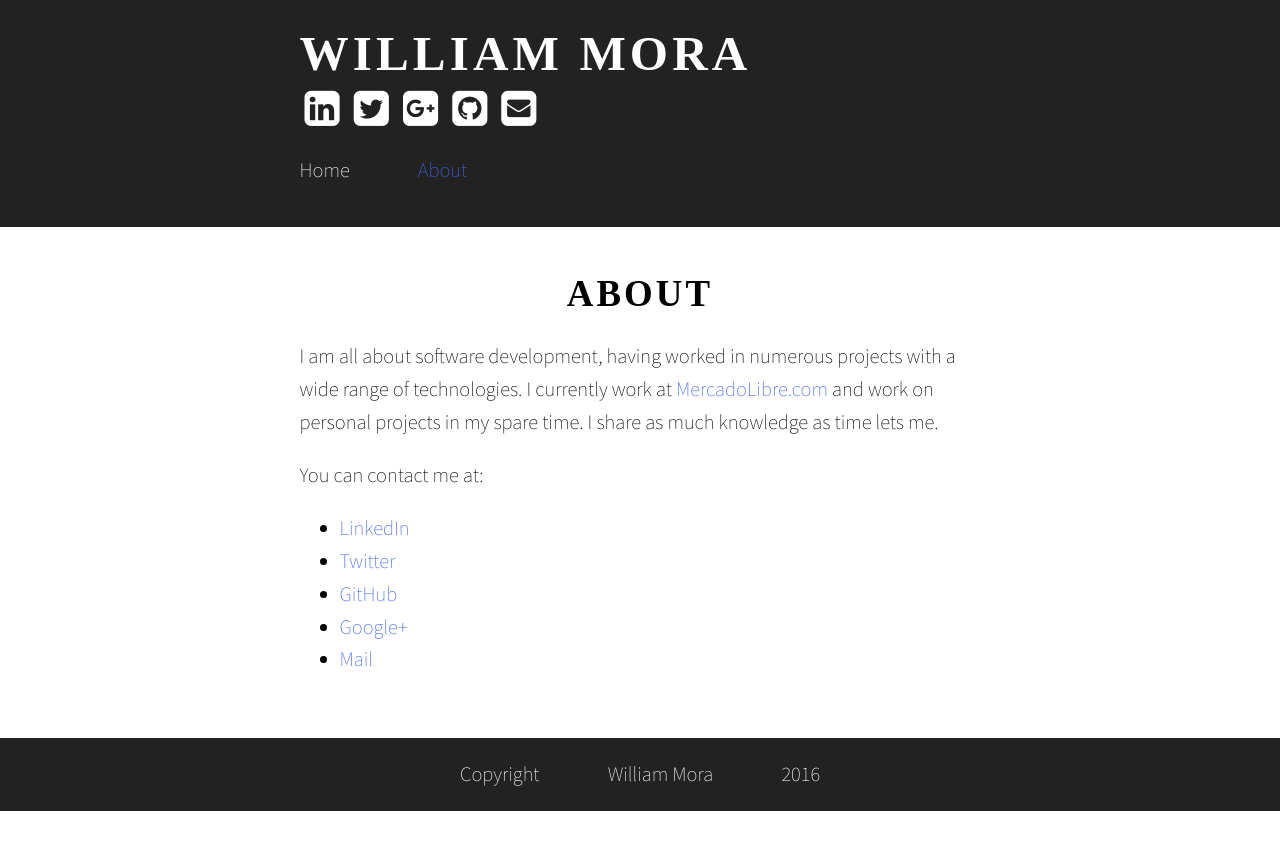
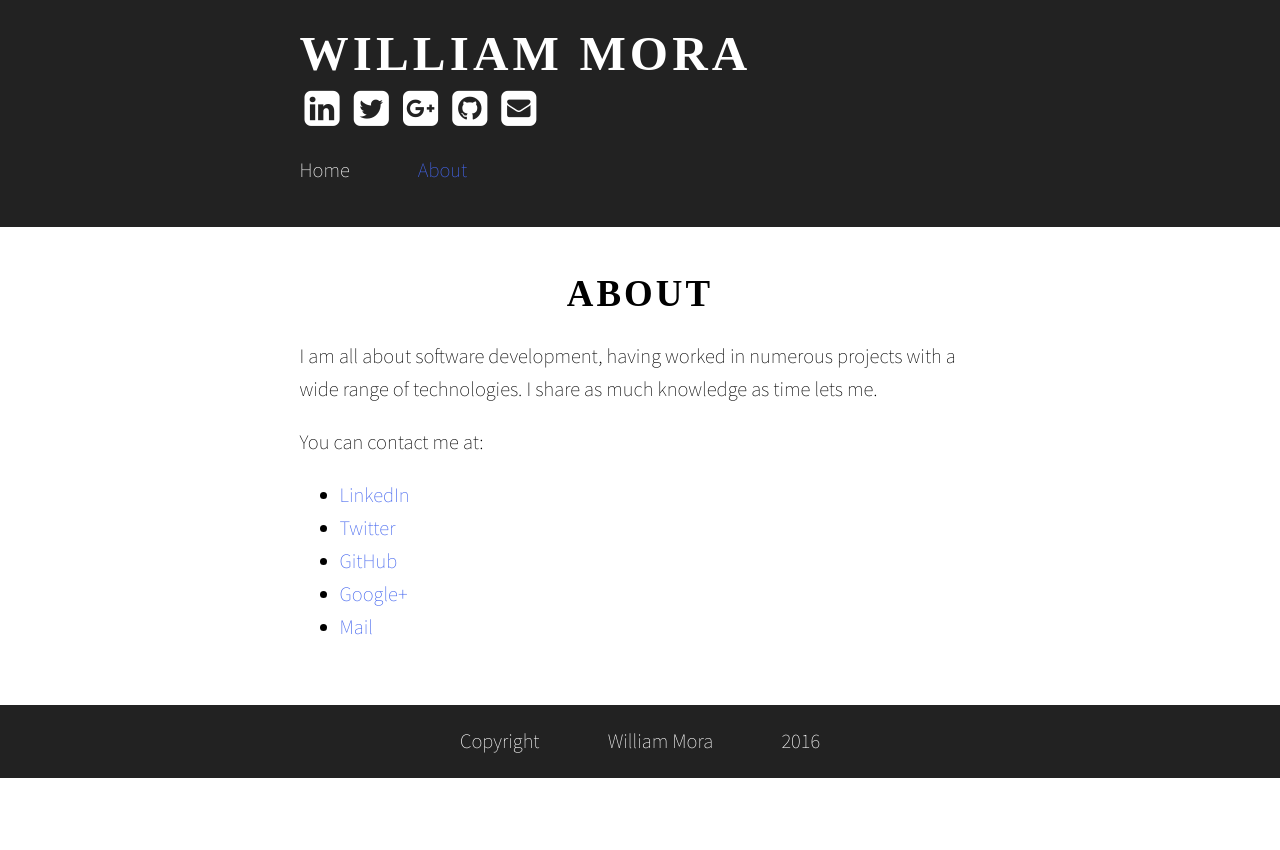
Before and after one commit to wmora/wmora.github.io, a Jekyll site: the page built from about.md, in a window 1280 px wide. Shown: the top 850 px of the page. Built offline with Jekyll 4.4.1, drawn with Linux system fonts in a browser that asks for light colours; nearby versions of some CDN libraries; some web fonts are replaced; Markdown is read by kramdown in place of the engine named in the settings.

Commit message:
updated experience in about

```diff
--- a/about.md
+++ b/about.md
@@ -4,7 +4,7 @@ share: false
 display_ad: false
 display_donate: false
 ---
-I am all about software development, having worked in numerous projects with a wide range of technologies. I currently work at [MercadoLibre.com](http://www.mercadolibre.com) and work on personal projects in my spare time. I share as much knowledge as time lets me.
+I am all about software development, having worked in numerous projects with a wide range of technologies. I share as much knowledge as time lets me.
 
 You can contact me at:
 
```
